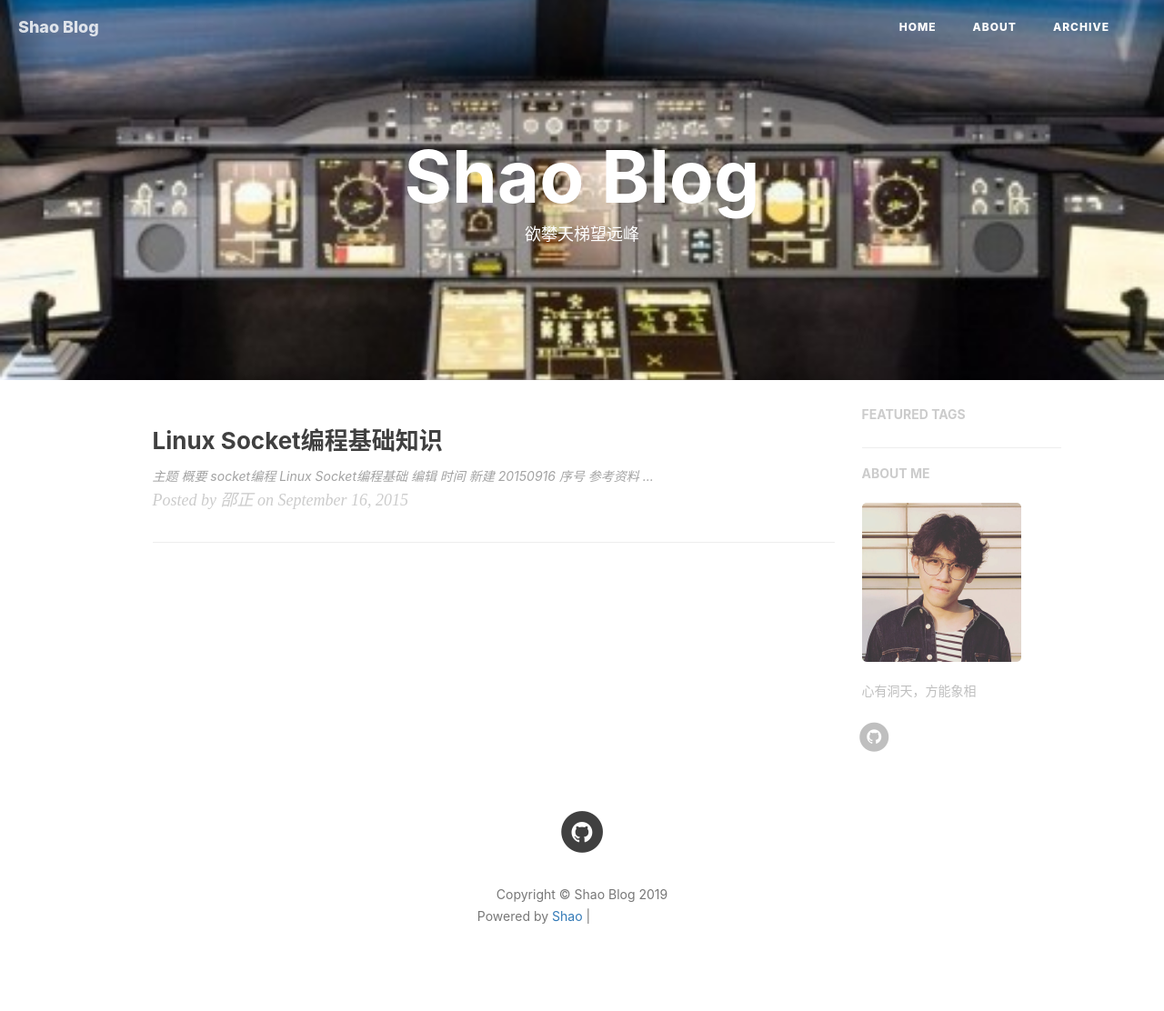
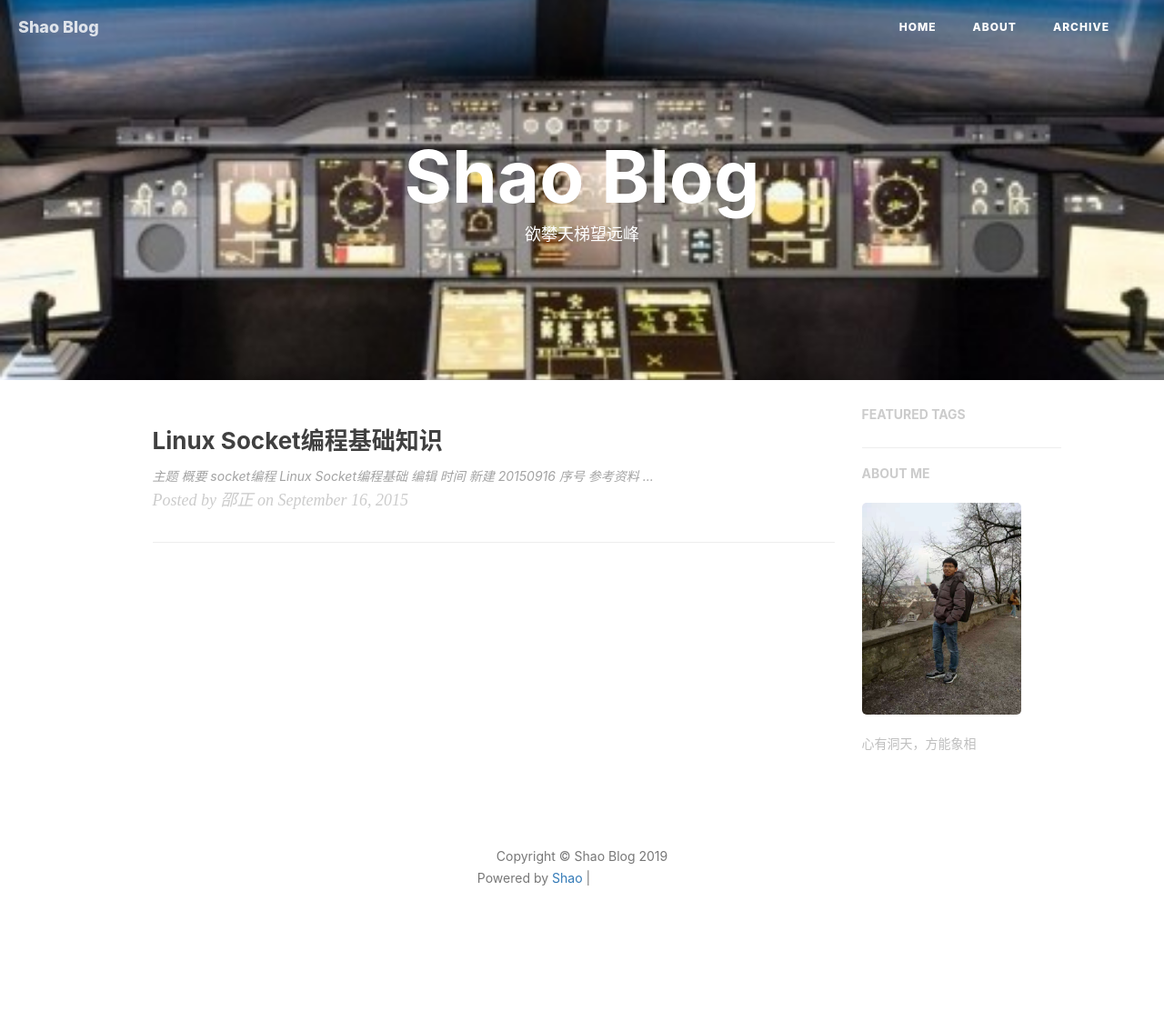
Before and after one commit to shaozhenged/shaozhenged.github.io, a Jekyll site: the page built from index.html, in a window 1280 px wide. Shown: the whole page at 91% size. Built offline with Jekyll 4.4.1, drawn with Linux system fonts in a browser that asks for light colours; nearby versions of some CDN libraries; the list of posts is cut into pages by our own code; comment, search, counter and statistics services are not loaded; after the commit the page ends 1070 px from its top, so only the background shows below that; grey boxes are pictures that could not be loaded.

```diff
--- a/_config.yml
+++ b/_config.yml
@@ -5,7 +5,7 @@
 email: shaozhenged@foxmail.com
 description: "飞渡寒山踏云巅"
 #keyword: "黄玄, Hux黄玄, Hux, 鬼栈, huxpro, @huxpro, 黄玄的博客, Hux Blog, 博客, 个人网站, 互联网, 前端, 设计, 产品, 肖玉, Lynn, 肖玉的男朋友"
-#url: "http://huangxuan.me"              # your host, for absolute URL
+url: "http://shao-zheng.com"              # your host, for absolute URL
 baseurl: ""                             # for example, '/blog' if your blog hosted on 'host/blog'
 
 
@@ -14,7 +14,7 @@
 RSS: false
 #weibo_username:     huxpro
 #zhihu_username:     huxpro
-github_username:    shaozhenged
+#github_username:    shaozhenged
 #twitter_username:  huxpro
 #facebook_username:  huxpro
 
@@ -63,7 +63,7 @@
 # Sidebar settings
 sidebar: true                           # whether or not using Sidebar.
 sidebar-about-description: "心有洞天，方能象相"
-sidebar-avatar: /img/avatar-hux.jpg      # use absolute URL, seeing it's used in both `/` and `/about/`
+sidebar-avatar: /img/avatar-shao.jpg      # use absolute URL, seeing it's used in both `/` and `/about/`
 
 
 
```
